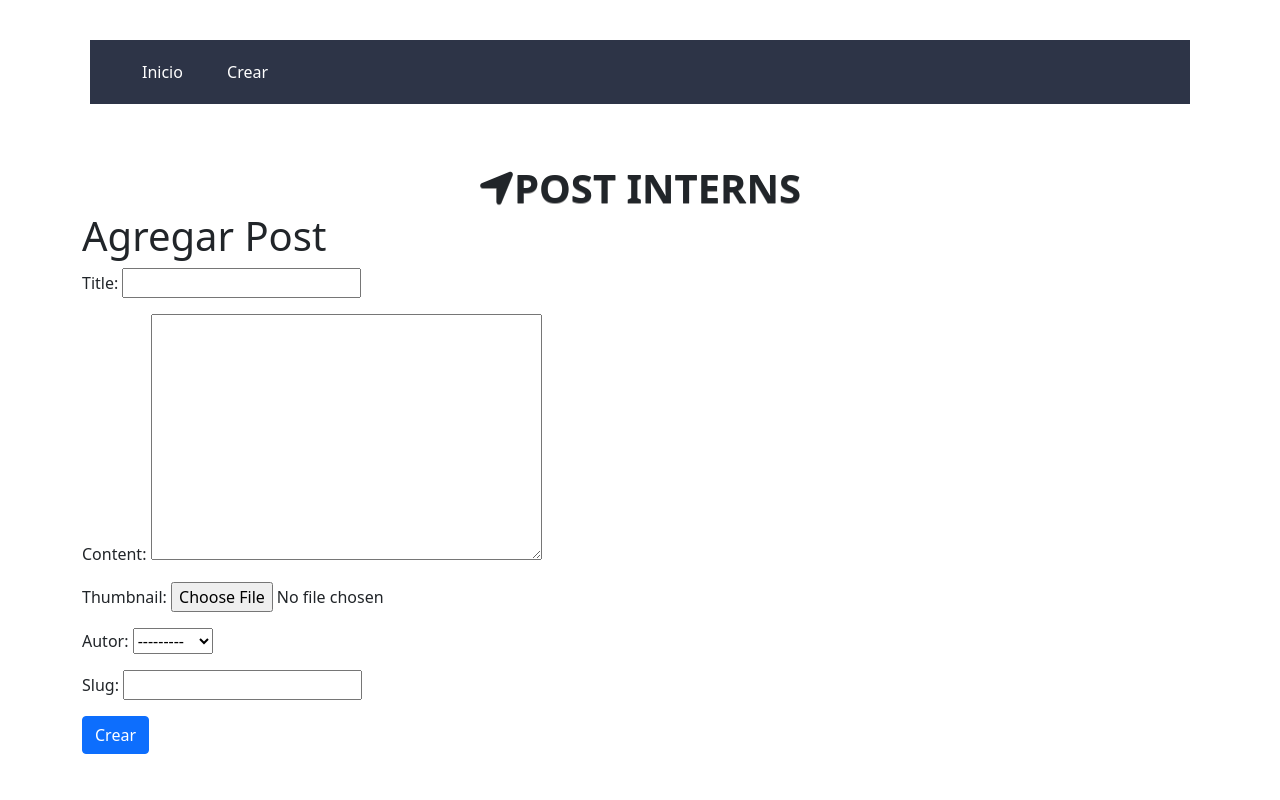
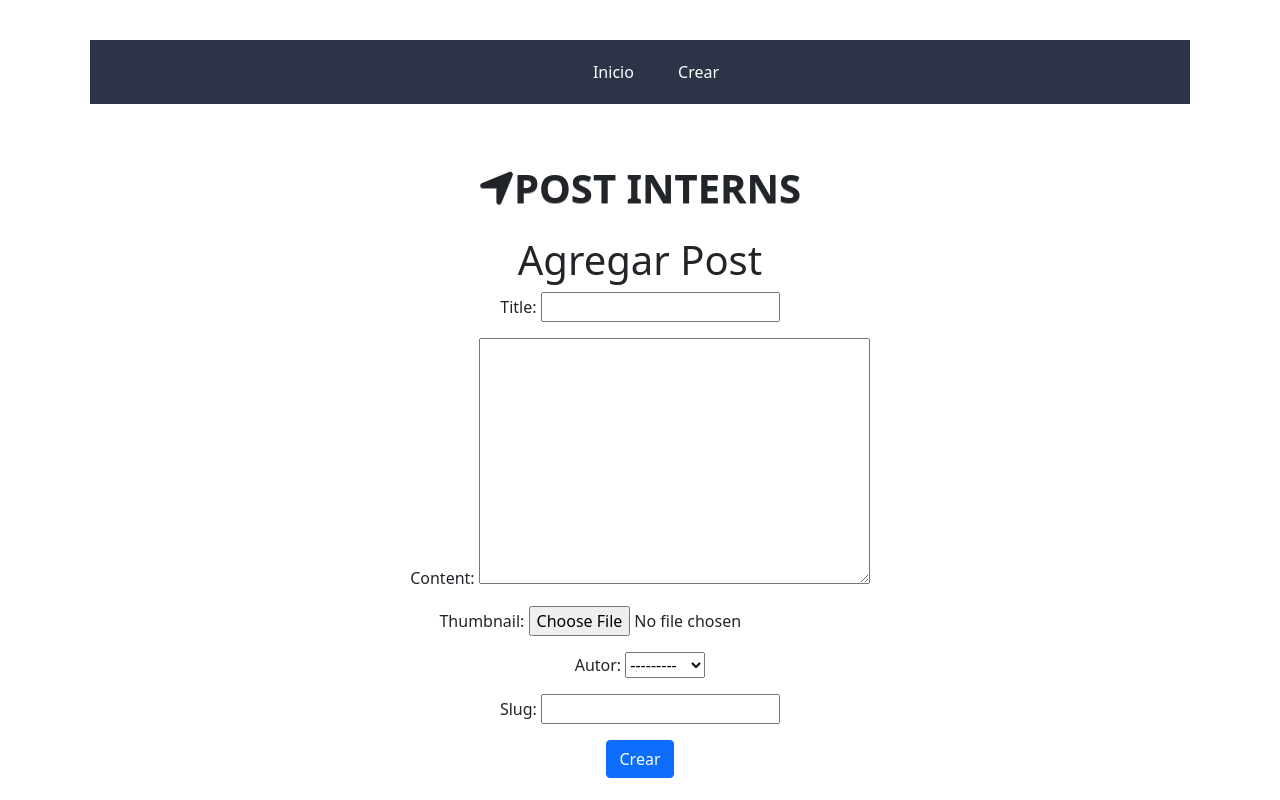
Before and after one commit to cvargas2019289/Interns-Blog, a Django app: page /create/ in a window 1280 px wide. Run offline with Django 3.2, Linux system fonts and the light colour scheme; data comes from the database, SQL or seed files in the repository; both versions use the stored data as it was after the commit; some libraries are stand-ins or nearby versions.

Commit message:
revisando algunos diseños y algunos problemas

```diff
--- a/src/templates/post/post_form.html
+++ b/src/templates/post/post_form.html
@@ -9,11 +9,13 @@
 </head>
 
 <body>
+    <center>
     {% extends "base.html" %}
 
 
     {% block content %}
-    <div class="container">
+    <br/>
+    <div class="container" text-align="center">
         <h1 >Agregar Post</h1>
         <form method="POST" enctype="multipart/form-data">
             {% csrf_token %}
@@ -23,6 +25,7 @@
     </div>
 
     {% endblock content %}
+    </center>
 
 </body>
 </html>
--- /dev/null
+++ b/src/templates/static/agregar.css
@@ -0,0 +1,4 @@
+div {
+  text-align: center;
+  align-items: center;
+}
```
Also changed, not shown: src/db.sqlite3, src/media_root/tuto_python.PNG (added).
